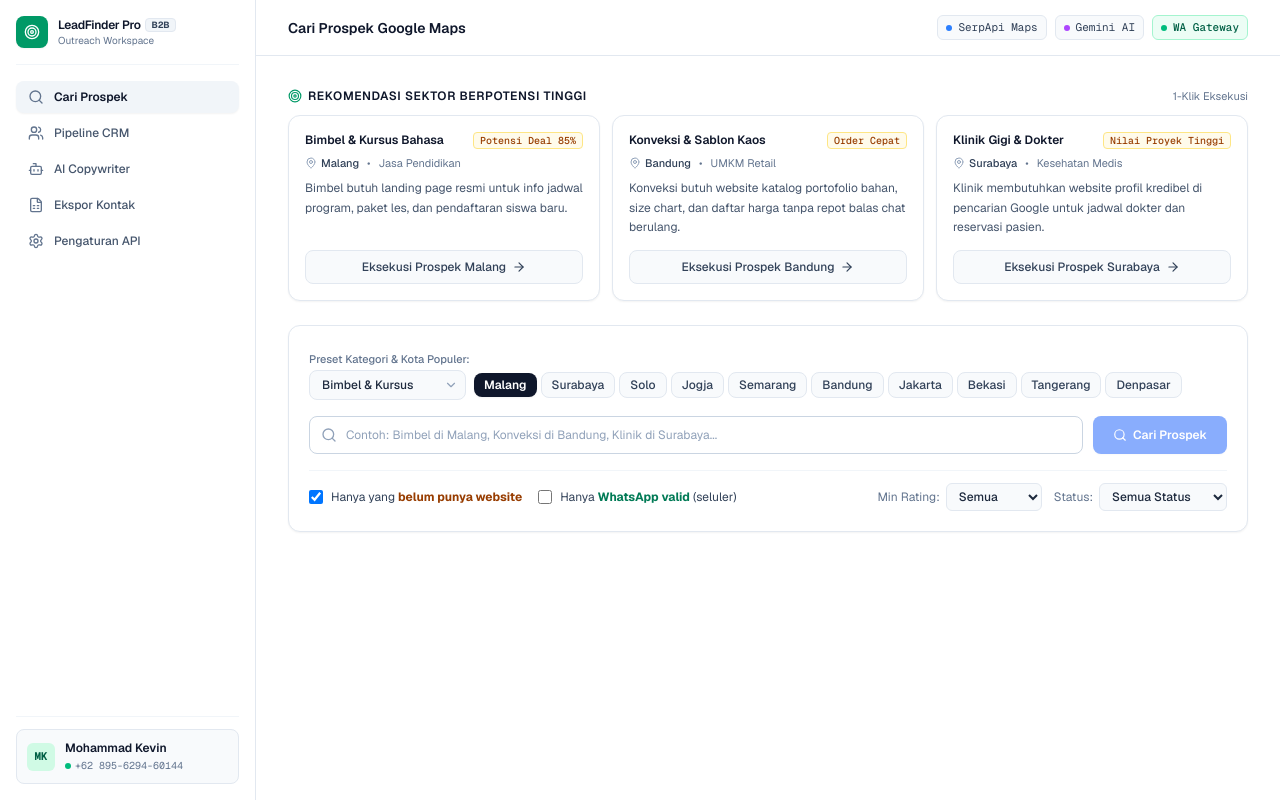
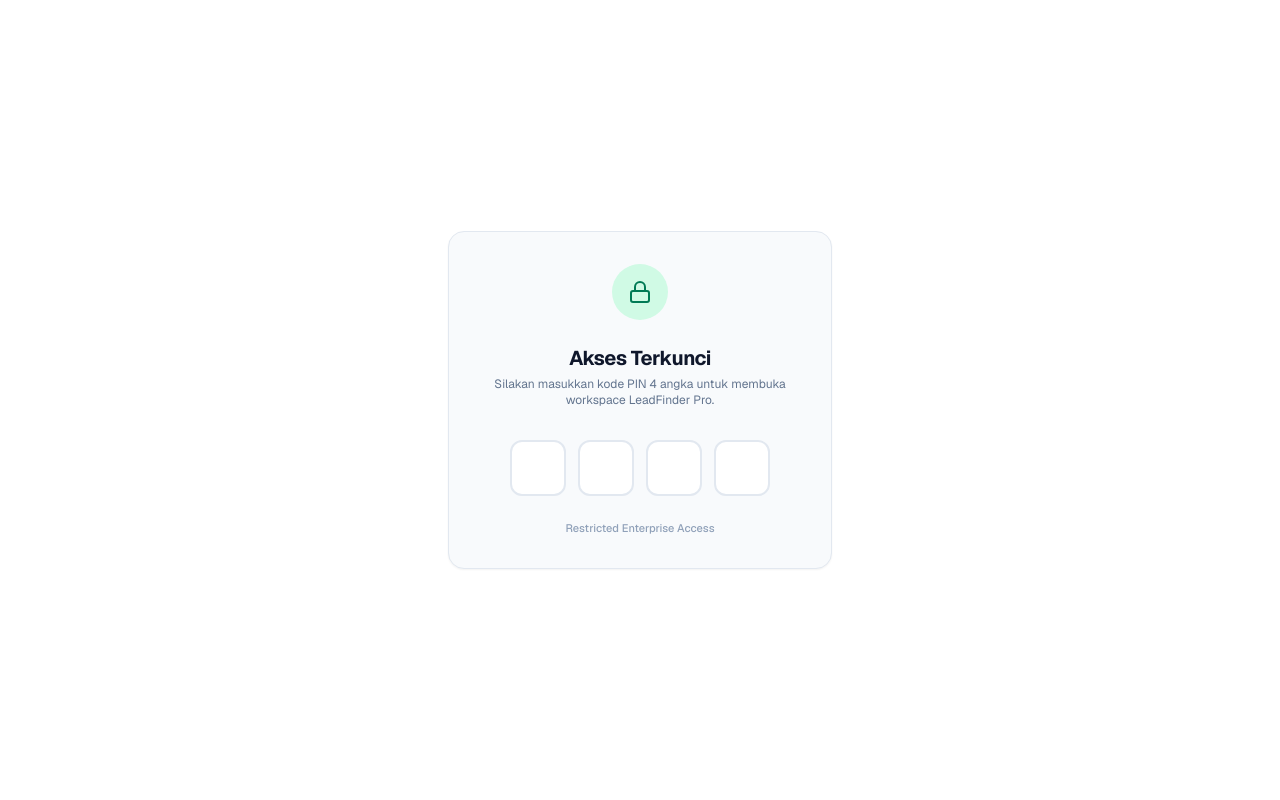
Before and after one commit to MohammadKevin/find-client, a Next.js app: page / in a window 1280 px wide. Built offline with nearby package versions, Linux system fonts and the light colour scheme.

Commit message:
feat: add 4-digit PIN 1992 security wall and multi-system WhatsApp chat history tracking

```diff
--- a/app/page.tsx
+++ b/app/page.tsx
@@ -1,6 +1,6 @@
 'use client';
 
-import React, { useState, useEffect, useMemo } from 'react';
+import React, { useState, useEffect, useMemo, useRef } from 'react';
 import {
   Search,
   Phone,
@@ -34,6 +34,9 @@
   Smartphone,
   Target,
   ArrowRight,
+  Lock,
+  LogOut,
+  History,
 } from 'lucide-react';
 import {
   generateOutreachMessage,
@@ -52,6 +55,13 @@
   aiMessage?: string;
   customNotes?: string;
   addedAt?: string;
+}
+
+interface ContactedPhoneRecord {
+  cleanPhone: string;
+  contactedAt: string;
+  businessName: string;
+  status: OutreachStatus;
 }
 
 const POPULAR_CITIES = [
@@ -167,7 +177,17 @@
 };
 
 export default function LeadFinderApp() {
-  const [isAppLoading, setIsAppLoading] = useState(true);
+  const [isAuthenticated, setIsAuthenticated] = useState(() => {
+    if (typeof window !== 'undefined') {
+      return sessionStorage.getItem('leadfinder_auth_pin') === '1992';
+    }
+    return false;
+  });
+  const [pinInputs, setPinInputs] = useState(['', '', '', '']);
+  const [pinError, setPinError] = useState(false);
+  const pinInputRefs = [useRef<HTMLInputElement>(null), useRef<HTMLInputElement>(null), useRef<HTMLInputElement>(null), useRef<HTMLInputElement>(null)];
+
+  const [isAppLoading, setIsAppLoading] = useState(false);
   const [activeTab, setActiveTab] = useState<ActiveTab>('search');
   const [mobileSidebarOpen, setMobileSidebarOpen] = useState(false);
 
@@ -180,6 +200,19 @@
   const [minRatingFilter, setMinRatingFilter] = useState<number>(0);
   const [statusFilter, setStatusFilter] = useState<'all' | OutreachStatus>('all');
 
+  // Multi-System Phone Registry (Anti-Duplicate Check)
+  const [phoneRegistry, setPhoneRegistry] = useState<Record<string, ContactedPhoneRecord>>(() => {
+    if (typeof window !== 'undefined') {
+      try {
+        const stored = localStorage.getItem('lead_phone_registry');
+        return stored ? JSON.parse(stored) : {};
+      } catch {
+        return {};
+      }
+    }
+    return {};
+  });
+
   // Anti-ban throttling cooldown (3.0s interval)
   const [dispatchCooldown, setDispatchCooldown] = useState<number>(0);
 
@@ -190,28 +223,24 @@
     }
     return '';
   });
-
   const [geminiApiKey, setGeminiApiKey] = useState(() => {
     if (typeof window !== 'undefined') {
       return localStorage.getItem('gemini_api_key') || '';
     }
     return '';
   });
-
   const [fonnteToken, setFonnteToken] = useState(() => {
     if (typeof window !== 'undefined') {
       return localStorage.getItem('fonnte_api_token') || '';
     }
     return '';
   });
-
   const [senderName, setSenderName] = useState(() => {
     if (typeof window !== 'undefined') {
       return localStorage.getItem('lead_sender_name') || 'Mohammad Kevin';
     }
     return 'Mohammad Kevin';
   });
-
   const [senderRole, setSenderRole] = useState(() => {
     if (typeof window !== 'undefined') {
       return localStorage.getItem('lead_sender_role') || 'freelance web developer';
@@ -239,7 +268,6 @@
     }
     return {};
   });
-
   const [savedLeadsCrm, setSavedLeadsCrm] = useState<LeadWithMeta[]>(() => {
     if (typeof window !== 'undefined') {
       try {
@@ -257,13 +285,47 @@
   const [previewModalLead, setPreviewModalLead] = useState<LeadWithMeta | null>(null);
   const [editedMessage, setEditedMessage] = useState('');
 
-  // Initial load transition simulation
-  useEffect(() => {
-    const timer = setTimeout(() => {
-      setIsAppLoading(false);
-    }, 450);
-    return () => clearTimeout(timer);
-  }, []);
+  // PIN Authentication Logic
+  const handlePinInput = (index: number, value: string) => {
+    if (!/^\d*$/.test(value)) return;
+
+    const newPin = [...pinInputs];
+    newPin[index] = value;
+    setPinInputs(newPin);
+    setPinError(false);
+
+    if (value && index < 3) {
+      pinInputRefs[index + 1].current?.focus();
+    }
+
+    const currentPin = newPin.join('');
+    if (currentPin.length === 4) {
+      if (currentPin === '1992') {
+        sessionStorage.setItem('leadfinder_auth_pin', '1992');
+        setIsAppLoading(true);
+        setIsAuthenticated(true);
+        setTimeout(() => {
+          setIsAppLoading(false);
+        }, 500);
+      } else {
+        setPinError(true);
+        setTimeout(() => setPinInputs(['', '', '', '']), 500);
+        pinInputRefs[0].current?.focus();
+      }
+    }
+  };
+
+  const handlePinKeyDown = (index: number, e: React.KeyboardEvent) => {
+    if (e.key === 'Backspace' && !pinInputs[index] && index > 0) {
+      pinInputRefs[index - 1].current?.focus();
+    }
+  };
+
+  const handleLogout = () => {
+    sessionStorage.removeItem('leadfinder_auth_pin');
+    setPinInputs(['', '', '', '']);
+    setIsAuthenticated(false);
+  };
 
   // Cooldown timer effect
   useEffect(() => {
@@ -291,6 +353,29 @@
     } catch {
       showToast('error', 'Gagal menyimpan konfigurasi ke browser storage.');
     }
+  };
+
+  // Smart Contact Registration
+  const registerContactHistory = (lead: LeadWithMeta, status: OutreachStatus = 'contacted') => {
+    const cleanPhone = lead.phoneAnalysis.cleaned;
+    if (cleanPhone) {
+      setPhoneRegistry((prev) => {
+        const next = {
+          ...prev,
+          [cleanPhone]: {
+            cleanPhone,
+            contactedAt: new Date().toISOString(),
+            businessName: lead.name,
+            status,
+          },
+        };
+        try {
+          localStorage.setItem('lead_phone_registry', JSON.stringify(next));
+        } catch {}
+        return next;
+      });
+    }
+    updateLeadStatus(lead.id, status);
   };
 
   const updateLeadStatus = (placeId: string, newStatus: OutreachStatus) => {
@@ -368,10 +453,19 @@
 
       const formatted: LeadWithMeta[] = (data.places || []).map((p: PlaceLead) => {
         const detected = detectCategory(p.name, activeQuery);
-        const currentStatus = savedStatuses[p.id] || 'new';
+
+        // Smart Status Memory (Checks by Map ID or exact Phone Number)
+        const cleanP = p.phoneAnalysis.cleaned;
+        const phoneMemory = cleanP ? phoneRegistry[cleanP] : null;
+        let determinedStatus = savedStatuses[p.id] || 'new';
+
+        if (phoneMemory && determinedStatus === 'new') {
+          determinedStatus = phoneMemory.status; // Auto-hydrate from robust phone history
+        }
+
         const leadObj: LeadWithMeta = {
           ...p,
-          status: currentStatus,
+          status: determinedStatus,
           selectedCategory: detected,
           addedAt: new Date().toLocaleDateString('id-ID'),
         };
@@ -500,13 +594,13 @@
     window.open(url, '_blank');
 
     if (lead.status === 'new') {
-      updateLeadStatus(lead.id, 'contacted');
+      registerContactHistory(lead, 'contacted');
     }
   };
 
   const handleAutoSendWhatsApp = async (lead: LeadWithMeta, customText?: string) => {
     if (dispatchCooldown > 0) {
-      showToast('error', `Anti-ban aktif. Mohon tunggu ${dispatchCooldown} detik sebelum kirim berikutnya.`);
+      showToast('error', `Anti-ban aktif. Tunggu ${dispatchCooldown} detik sebelum kirim berikutnya.`);
       return;
     }
 
@@ -546,8 +640,9 @@
 
       // Enforce 3-second anti-ban rate limiting
       setDispatchCooldown(3);
-      updateLeadStatus(lead.id, 'contacted');
+      registerContactHistory(lead, 'contacted');
       showToast('success', `Pesan berhasil dikirim ke ${lead.name} (${lead.phoneAnalysis.cleaned}).`);
+
       if (previewModalLead?.id === lead.id) {
         setPreviewModalLead(null);
       }
@@ -640,11 +735,56 @@
     URL.revokeObjectURL(url);
   };
 
-  // 1. Initial Page Loading Splash Screen (Solid clean white baseline)
+  // 0. Pre-Flight Authentication Wall (PIN 1992)
+  if (!isAuthenticated && !isAppLoading) {
+    return (
+      <div className="min-h-screen bg-white text-slate-900 flex flex-col items-center justify-center p-6 select-none animate-in fade-in zoom-in-95 duration-200">
+        <div className="max-w-sm w-full bg-slate-50 border border-slate-200 rounded-2xl p-8 shadow-xs flex flex-col items-center text-center">
+          <div className="h-14 w-14 rounded-full bg-emerald-100 flex items-center justify-center mb-6">
+            <Lock className="h-6 w-6 text-emerald-700" />
+          </div>
+
+          <h1 className="text-xl font-bold tracking-tight text-slate-900 mb-1">Akses Terkunci</h1>
+          <p className="text-xs text-slate-500 mb-8">
+            Silakan masukkan kode PIN 4 angka untuk membuka workspace LeadFinder Pro.
+          </p>
+
+          <div className={`flex items-center gap-3 mb-6 transition-transform ${pinError ? 'animate-bounce' : ''}`}>
+            {pinInputs.map((val, index) => (
+              <input
+                key={index}
+                ref={pinInputRefs[index]}
+                type="password"
+                inputMode="numeric"
+                maxLength={1}
+                value={val}
+                onChange={(e) => handlePinInput(index, e.target.value)}
+                onKeyDown={(e) => handlePinKeyDown(index, e)}
+                className={`w-14 h-14 text-center text-2xl font-mono font-bold rounded-xl border-2 focus:outline-none transition ${
+                  pinError
+                    ? 'border-red-400 bg-red-50 text-red-700 focus:border-red-500 focus:ring-4 focus:ring-red-100'
+                    : 'border-slate-200 bg-white focus:border-emerald-500 focus:ring-4 focus:ring-emerald-50'
+                }`}
+                autoComplete="off"
+              />
+            ))}
+          </div>
+
+          {pinError ? (
+            <p className="text-[11px] font-semibold text-red-600 animate-pulse">PIN salah. Silakan coba lagi.</p>
+          ) : (
+            <p className="text-[11px] font-medium text-slate-400">Restricted Enterprise Access</p>
+          )}
+        </div>
+      </div>
+    );
+  }
+
+  // 1. Initial Workspace Loading Splash Screen
   if (isAppLoading) {
     return (
       <div className="min-h-screen bg-white text-slate-900 flex flex-col items-center justify-center p-6 select-none">
-        <div className="flex flex-col items-center gap-4 max-w-sm w-full text-center">
+        <div className="flex flex-col items-center gap-4 max-w-sm w-full text-center fade-out zoom-out-95 duration-500">
           <div className="h-12 w-12 rounded-xl bg-emerald-600 text-white flex items-center justify-center shadow-sm">
             <Target className="h-6 w-6" />
           </div>
@@ -653,7 +793,7 @@
             <p className="text-xs text-slate-500">Memuat workspace dan konfigurasi gateway...</p>
           </div>
           <div className="w-40 h-1 bg-slate-100 rounded-full overflow-hidden mt-1">
-            <div className="h-full bg-emerald-600 rounded-full animate-pulse w-2/3" />
+            <div className="h-full bg-emerald-600 rounded-full animate-[progress_0.6s_ease-in-out_infinite]" />
           </div>
         </div>
       </div>
@@ -794,6 +934,8 @@
               </div>
             </button>
 
+            <div className="border-t border-slate-100 my-2 pt-2" />
+
             <button
               onClick={() => {
                 setActiveTab('settings');
@@ -807,7 +949,17 @@
             >
               <div className="flex items-center gap-2.5">
                 <Settings className="h-4 w-4 text-slate-500" />
-                <span>Pengaturan API</span>
+                <span>Pengaturan Gateway</span>
+              </div>
+            </button>
+
+            <button
+              onClick={handleLogout}
+              className="w-full flex items-center justify-between px-3 py-2 rounded-lg text-xs font-medium transition cursor-pointer text-slate-500 hover:bg-red-50 hover:text-red-700 mt-2"
+            >
+              <div className="flex items-center gap-2.5">
+                <LogOut className="h-4 w-4 opacity-70" />
+                <span>Kunci Sesi App</span>
               </div>
             </button>
           </nav>
@@ -834,7 +986,7 @@
 
       {/* Main Content Area */}
       <div className="flex-1 flex flex-col min-w-0 bg-white">
-        {/* Top Header & Telemetry Bar (F-03) */}
+        {/* Top Header & Telemetry Bar */}
         <header className="sticky top-0 z-30 h-14 bg-white/95 backdrop-blur-sm border-b border-slate-200 px-4 sm:px-6 lg:px-8 flex items-center justify-between gap-4">
           <div className="flex items-center gap-3">
             <button
@@ -854,7 +1006,6 @@
             </div>
           </div>
 
-          {/* Real-time Telemetry Bar */}
           <div className="flex items-center gap-2 text-xs">
             <div className="hidden sm:flex items-center gap-2">
               <span className="inline-flex items-center gap-1.5 px-2 py-1 rounded-md bg-slate-50 text-slate-700 border border-slate-200 text-[11px] font-mono">
@@ -1020,7 +1171,7 @@
                   </button>
                 </form>
 
-                {/* Binary Switches & Rating Filters */}
+                {/* Binary Switches & Filters */}
                 <div className="flex flex-wrap items-center justify-between gap-4 pt-3 border-t border-slate-100 text-xs">
                   <div className="flex flex-wrap items-center gap-4">
                     <label className="inline-flex items-center gap-2 cursor-pointer select-none">
@@ -1094,7 +1245,7 @@
                 </div>
               )}
 
-              {/* Metric Aggregators (F-04) */}
+              {/* Metric Aggregators */}
               {leads.length > 0 && (
                 <div className="grid grid-cols-2 sm:grid-cols-4 gap-3">
                   <div className="bg-white border border-slate-200 rounded-xl p-4 shadow-xs">
@@ -1154,7 +1305,7 @@
                 </div>
               )}
 
-              {/* Dense Prospect Cards (F-05) */}
+              {/* Dense Prospect Cards */}
               {filteredLeads.length > 0 ? (
                 <div className="space-y-3">
                   {filteredLeads.map((lead) => {
@@ -1162,6 +1313,10 @@
                     const hasValidWa = phone.isValid && phone.isMobile;
                     const isSendingThis = sendingId === lead.id;
                     const isGeneratingAi = generatingAiId === lead.id;
+
+                    // History check
+                    const cleanP = phone.cleaned;
+                    const pastRecord = cleanP ? phoneRegistry[cleanP] : null;
 
                     return (
                       <div
@@ -1203,6 +1358,12 @@
                                 </span>
                               )}
 
+                              {pastRecord && (
+                                <span className="inline-flex items-center gap-1 px-2 py-0.5 rounded text-[11px] font-semibold bg-blue-50 text-blue-700 border border-blue-200">
+                                  <History className="h-3 w-3" /> Pernah Dihubungi
+                                </span>
+                              )}
+
                               {lead.aiMessage && (
                                 <span className="inline-flex items-center gap-1 px-2 py-0.5 rounded text-[11px] font-semibold bg-purple-50 text-purple-700 border border-purple-200">
                                   <Bot className="h-3 w-3" /> AI Customized
@@ -1240,7 +1401,6 @@
                           {/* Controls & Actions Column */}
                           <div className="flex flex-col sm:flex-row lg:flex-col items-start lg:items-end gap-2.5 shrink-0">
                             <div className="flex flex-wrap items-center gap-2">
-                              {/* Outreach Category */}
                               <select
                                 aria-label="Kategori Template"
                                 value={lead.selectedCategory}
@@ -1254,7 +1414,7 @@
                                 <option value="general">Umum</option>
                               </select>
 
-                              {/* Pipeline status (F-08) */}
+                              {/* Pipeline status */}
                               <select
                                 aria-label="Status Pipeline"
                                 value={lead.status}
@@ -1275,7 +1435,6 @@
 
                             {/* Buttons */}
                             <div className="flex flex-wrap items-center gap-1.5 w-full sm:w-auto justify-end">
-                              {/* Gemini AI Trigger (F-06) */}
                               <button
                                 onClick={() => handleGenerateGeminiPitch(lead)}
                                 disabled={isGeneratingAi}
@@ -1328,7 +1487,7 @@
                                 <span>Web WA</span>
                               </button>
 
-                              {/* Fonnte WhatsApp Dispatch (F-07) with anti-ban throttle */}
+                              {/* Fonnte WhatsApp Dispatch with anti-ban throttle */}
                               <button
                                 onClick={() => handleAutoSendWhatsApp(lead)}
                                 disabled={!hasValidWa || isSendingThis || dispatchCooldown > 0}
@@ -1721,7 +1880,7 @@
         </main>
       </div>
 
-      {/* Message Preview & Customizer Modal (F-06 / F-07) */}
+      {/* Message Preview Modal */}
       {previewModalLead && (
         <div className="fixed inset-0 z-50 bg-slate-900/40 backdrop-blur-xs flex items-center justify-center p-4">
           <div className="bg-white rounded-xl shadow-lg border border-slate-200 max-w-lg w-full p-5 space-y-3.5 animate-in fade-in duration-100">
@@ -1741,7 +1900,7 @@
                   <span className="font-mono">
                     {previewModalLead.phoneAnalysis.isMobile
                       ? previewModalLead.phoneAnalysis.cleaned
-                      : 'Bukan nomor WA'}
+                      : 'Bukan WA Seluler'}
                   </span>
                   )
                 </p>
@@ -1796,7 +1955,7 @@
                     )}`;
                     window.open(url, '_blank');
                     if (previewModalLead.status === 'new') {
-                      updateLeadStatus(previewModalLead.id, 'contacted');
+                      registerContactHistory(previewModalLead, 'contacted');
                     }
                     setPreviewModalLead(null);
                   }}
```
